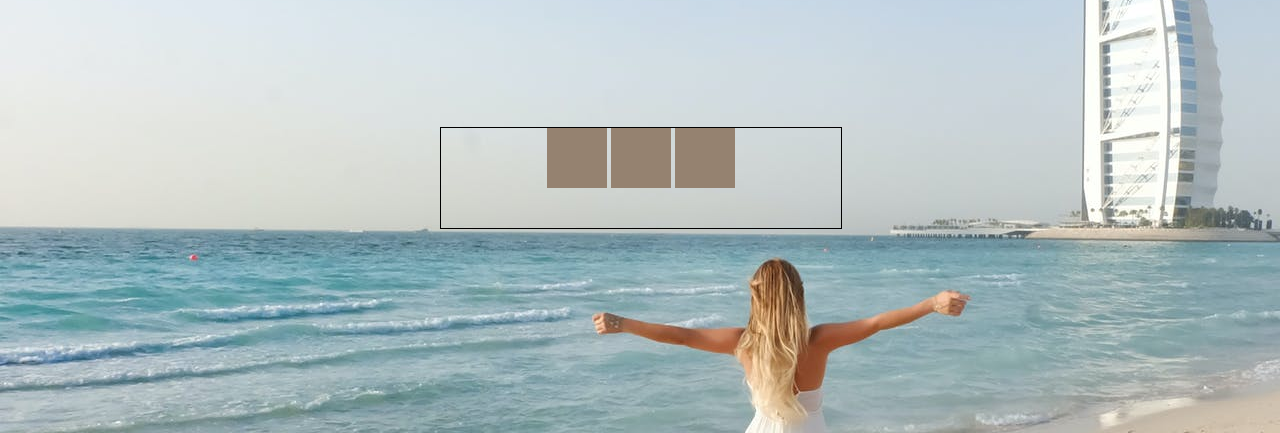
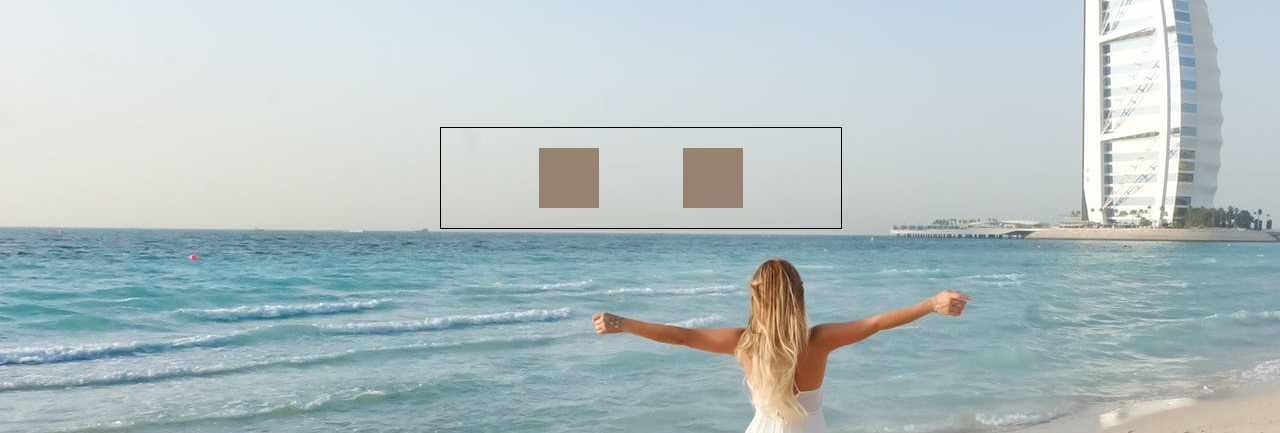
Before and after one commit to Code-Institute-Submissions/HG42022-Project1, a plain HTML site: page healthy.html in a window 1280 px wide. Shown: the part 223-656 px from the top of the page. Drawn offline with nearby package versions, Linux system fonts and the light colour scheme.

Commit message:
replace 3 squares by only 2 and center them

```diff
--- a/assets/css/style.css
+++ b/assets/css/style.css
@@ -132,7 +132,7 @@ footer {
     color: #0000FF;
 }
 
-/* style the 3 squares*/
+/* style the 3 squares to be centered*/
 
 #healthy{
     text-align: center;
@@ -155,7 +155,11 @@ footer {
     display: inline-block;
     height: 60px;
     width: 60px;
-    }
+    margin-right: 10%;
+    margin-left: 10%;
+    margin-top: 5%;
+
+        }
 
     #prevention-title {
 
--- a/healthy.html
+++ b/healthy.html
@@ -29,14 +29,13 @@
 
 <main>
 
-    <!--Prevention title and 3 square boxes!-->
+    <!--Prevention title and 2 square boxes!-->
 
 
-        <section id="healthy">
-        <h2 id="prevention-title"> Prevention is key</h2>
-                    <div class="container-healthy">
+    <section id="healthy">
+        <h2 id="prevention-title">Prevention is key</h2>
+        <div class="container-healthy">
             <div class="box-healthy"></a></div>
-            <div class="box-healthy"></div>
             <div class="box-healthy"></div>
 
 
```
